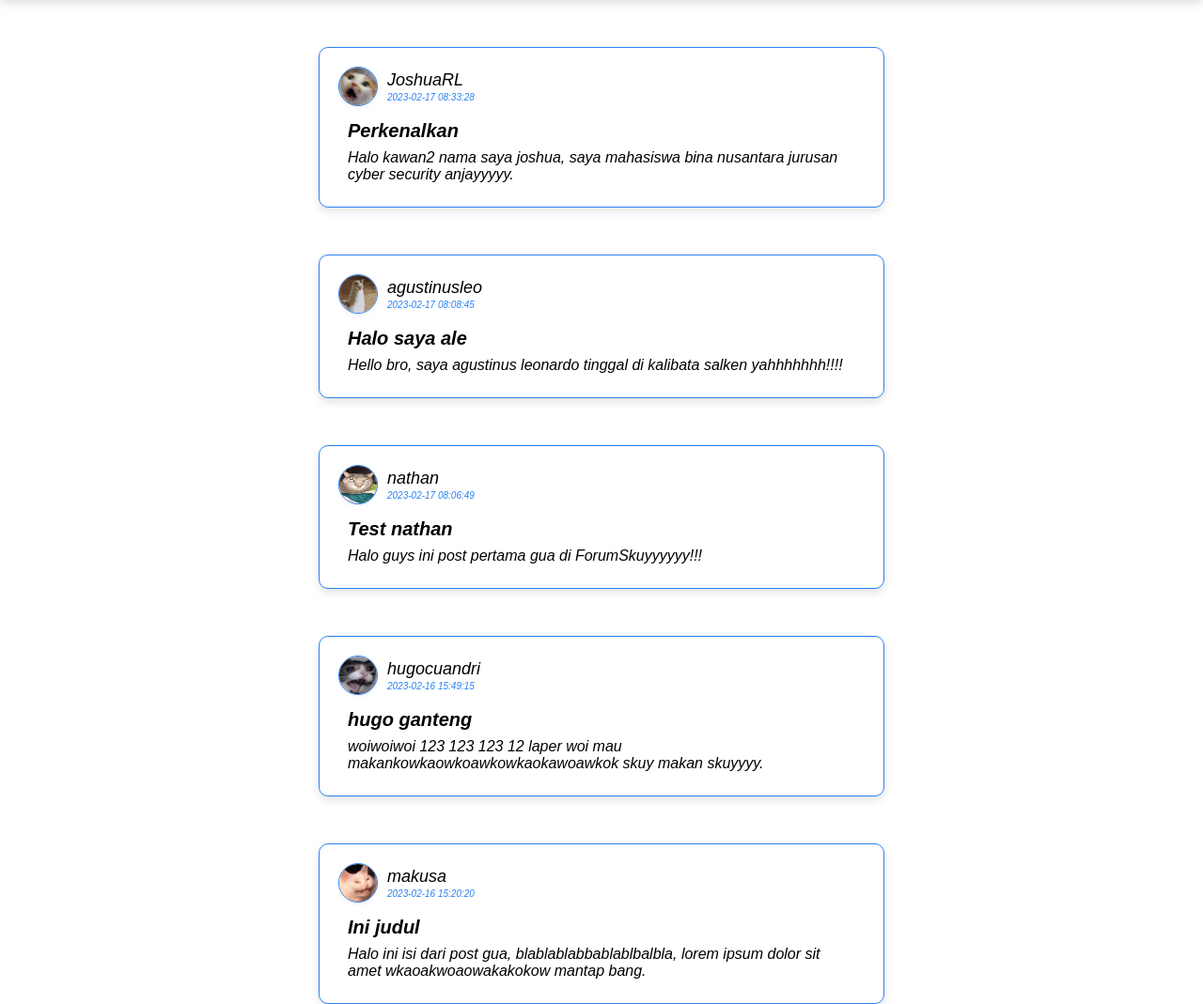
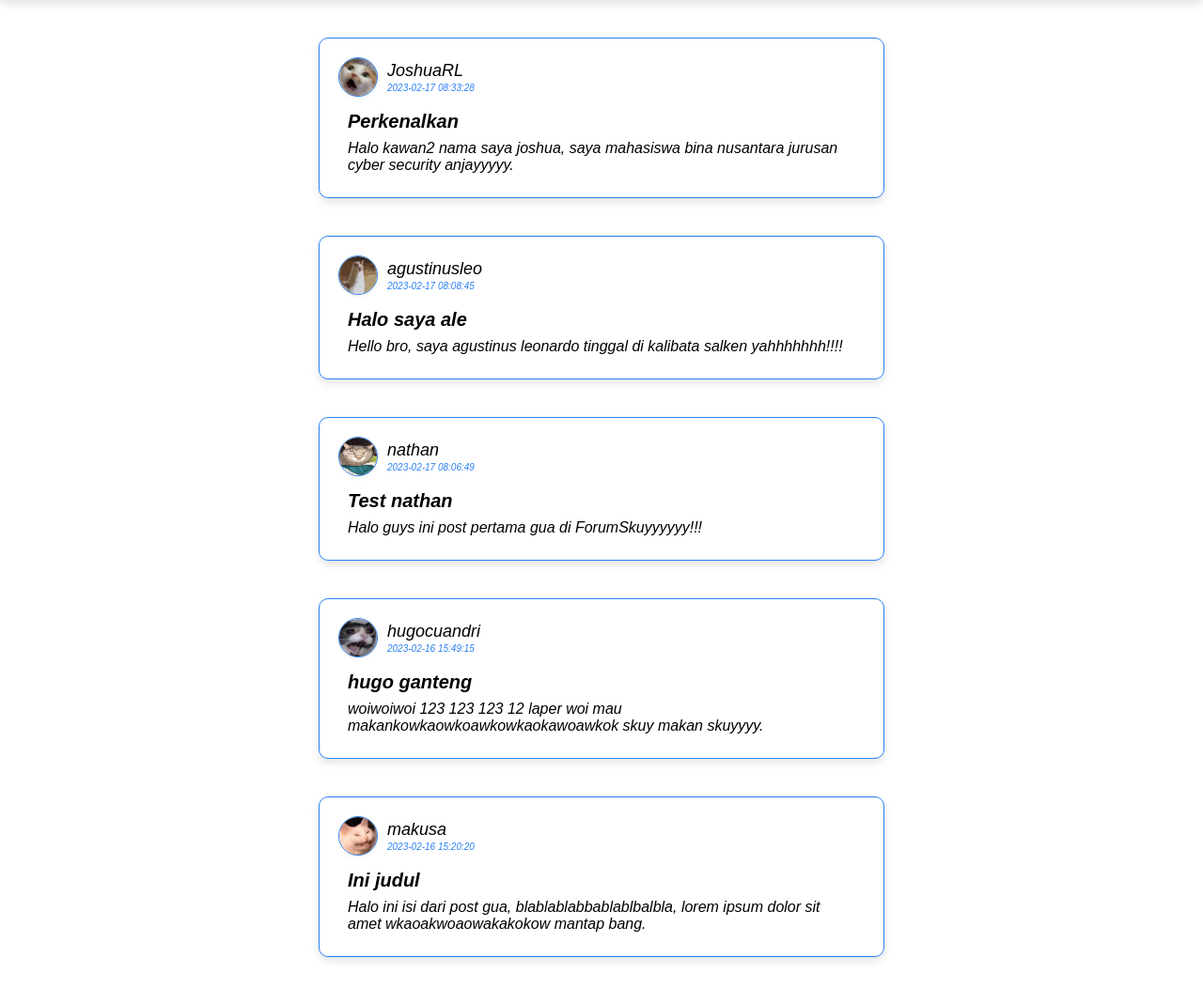
Before and after one commit to Makusaaa/ForumSkuy, a PHP site: page / in a window 1280 px wide. Shown: the part 84-1153 px from the top of the page at 94% size. After the commit the page ends 1108 px from the top, so only its background shows below. Run offline with PHP 8.4, Linux system fonts and the light colour scheme; data comes from the database, SQL or seed files in the repository; some web fonts are replaced.

Commit message:
edit style

```diff
--- a/style.css
+++ b/style.css
@@ -195,7 +195,8 @@ body{
 
     width:600px;
     margin:auto;
-    margin-top: 50px;
+    margin-top: 40px;
+    margin-bottom: 30px;
     border-radius: 10px;
 
     font-family: 'Tw Cen MT Condensed', sans-serif;
```
